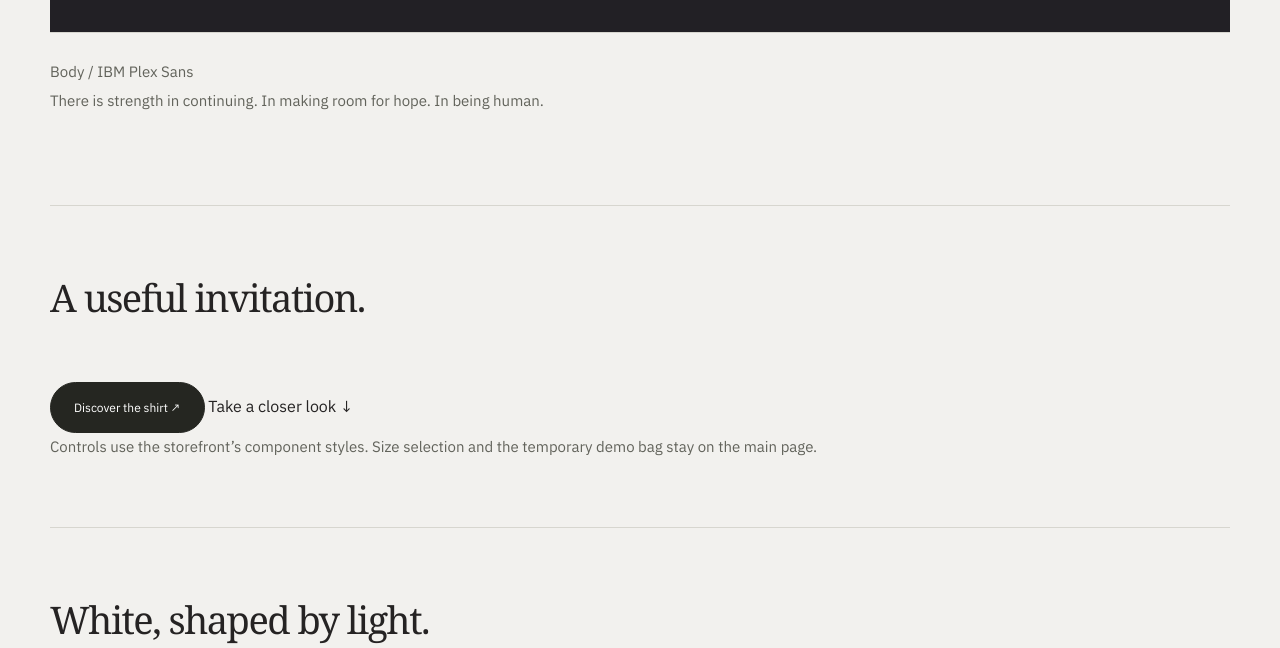
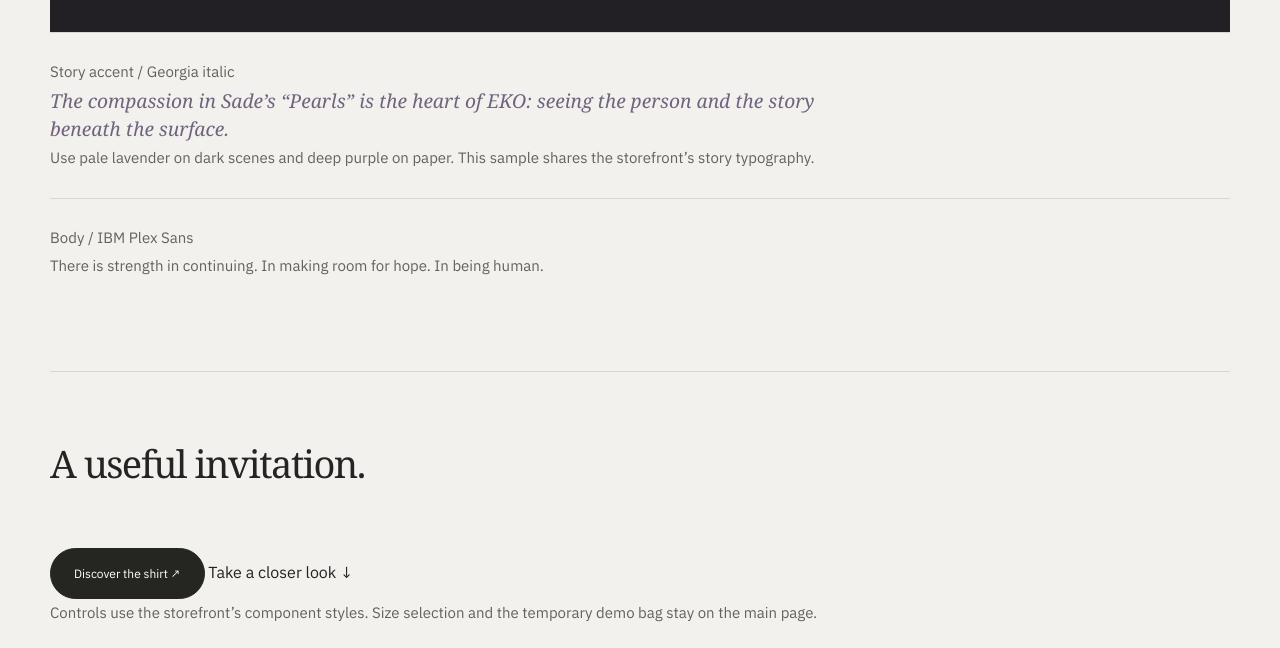
Before and after one commit to Jit380/is117-brand-studio, a website: page public/styleguide.html in a window 1280 px wide. Shown: the part 2520-3168 px from the top of the page. Drawn offline with Linux system fonts and the light colour scheme.

Commit message:
Add the Pearls-inspired story in purple editorial type

```diff
--- a/public/eko-editorial.css
+++ b/public/eko-editorial.css
@@ -700,3 +700,19 @@ body.eko-final {
   text-decoration: underline;
   text-underline-offset: 3px;
 }
+
+.lotus-copy > p.eko-story-line,
+.eko-guide-section p.eko-story-line {
+  font-family: var(--font-display);
+  font-size: clamp(19px, 1.5vw, 22px);
+  font-style: italic;
+  line-height: 1.5;
+}
+
+.lotus-copy > p.eko-story-line {
+  color: var(--color-accent);
+}
+
+.eko-guide-section p.eko-story-line {
+  color: var(--color-display-accent);
+}
--- a/public/styleguide.html
+++ b/public/styleguide.html
@@ -188,6 +188,17 @@
           <div class="eko-guide-emphasis">can be seen.</div>
         </div>
         <div class="eko-type-sample">
+          <p>Story accent / Georgia italic</p>
+          <p class="eko-story-line">
+            The compassion in Sade’s “Pearls” is the heart of EKO: seeing the
+            person and the story beneath the surface.
+          </p>
+          <p>
+            Use pale lavender on dark scenes and deep purple on paper. This
+            sample shares the storefront’s story typography.
+          </p>
+        </div>
+        <div class="eko-type-sample">
           <p>Body / IBM Plex Sans</p>
           <p>
             There is strength in continuing. In making room for hope. In being
```
Also changed, not shown: SPEC.md (+12 -12 lines), public/index.html (+5 -4 lines), .github/workflows/eko-previews.yml.
